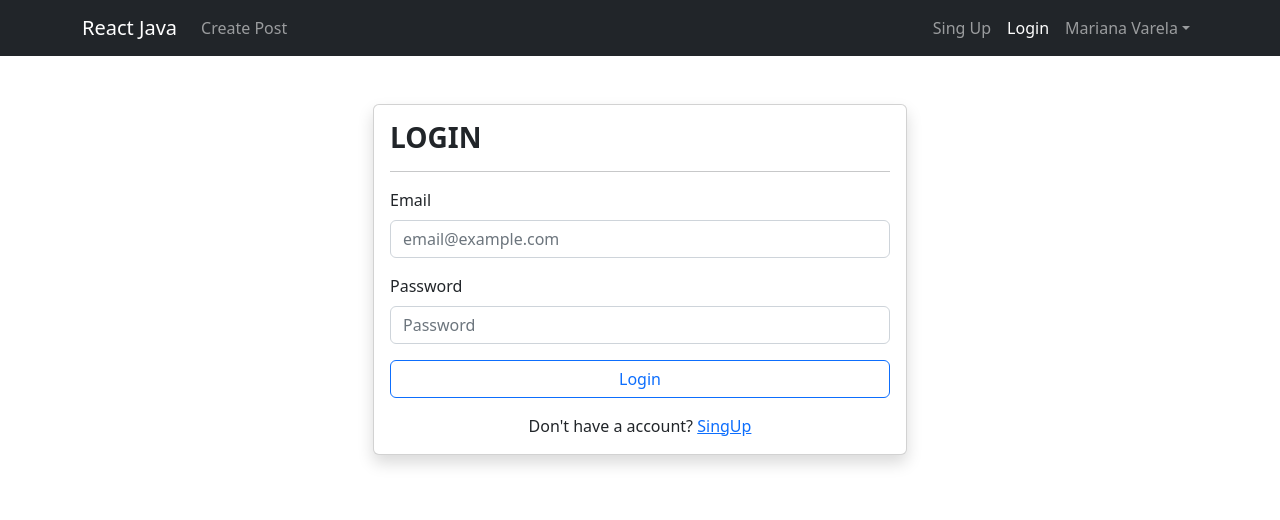
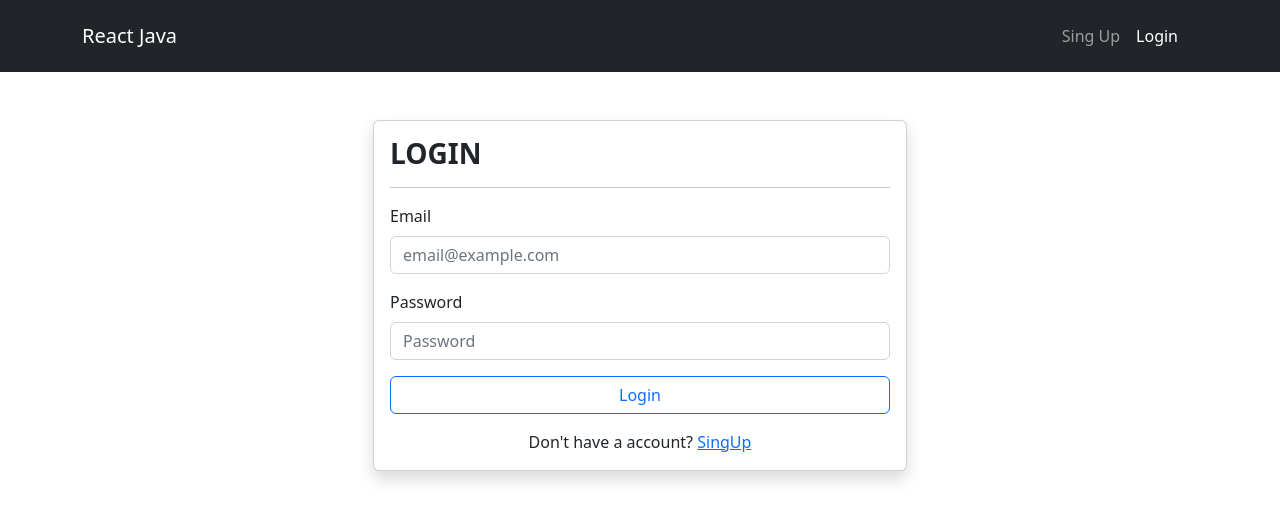
Before and after one commit to MarianaVarG/spring-react-fullstack, a React (Create React App) app in the folder react-fronend/: page /signin in a window 1280 px wide. Shown: the top 520 px of the page. Built offline with nearby package versions, Linux system fonts and the light colour scheme.

Commit message:
Navbar and check if there are a user logged
* Two different navbar components
* The user session is saved

```diff
--- /dev/null
+++ b/react-fronend/src/components/NavbarAnonymous.js
@@ -0,0 +1,26 @@
+import React from "react";
+import { Container, Nav, Navbar } from "react-bootstrap";
+import { NavLink } from "react-router-dom";
+
+export default function NavbarAnonymous() {
+
+    return (
+        <Navbar bg="dark" variant="dark" expand="lg">
+            <Container>
+
+                <Navbar.Toggle aria-controls="main-menu"></Navbar.Toggle>
+
+                <Navbar.Collapse id="main-menu">
+
+                    <Nav className="justify-content-end">
+                        <Nav.Link >Sing Up</Nav.Link>
+
+                        <Nav.Link as={NavLink} to={"/SignIn"}>
+                            Login
+                        </Nav.Link>
+                    </Nav>
+                </Navbar.Collapse>
+            </Container>
+        </Navbar>
+    );
+}
--- /dev/null
+++ b/react-fronend/src/components/NavbarLogged.js
@@ -0,0 +1,29 @@
+import React from "react";
+import { Container, Nav, NavDropdown, Navbar } from "react-bootstrap";
+
+import { useSelector } from "react-redux";
+
+export default function NavbarLogged() {
+    const user = useSelector((state) => state.auth.user);
+
+    return (
+        <Navbar bg="dark" variant="dark" expand="lg">
+            <Container>
+                <Navbar.Toggle aria-controls="main-menu"></Navbar.Toggle>
+
+                <Navbar.Collapse id="main-menu">
+                    <Nav className="me-auto">
+                        <Nav.Link>Create Post</Nav.Link>
+                    </Nav>
+
+                    <Nav className="justify-content-end">
+                        <NavDropdown title={user.sub} id="menu-dropdown">
+                            <NavDropdown.Item>Posts</NavDropdown.Item>
+                            <NavDropdown.Item>Logout</NavDropdown.Item>
+                        </NavDropdown>
+                    </Nav>
+                </Navbar.Collapse>
+            </Container>
+        </Navbar>
+    );
+}
--- a/react-fronend/src/layouts/Navigation.js
+++ b/react-fronend/src/layouts/Navigation.js
@@ -1,33 +1,29 @@
-import React from 'react'
-import { Container, Nav, NavDropdown, Navbar } from 'react-bootstrap'
-import { NavLink } from 'react-router-dom'
+import React from "react";
+import { Container, Navbar } from "react-bootstrap";
+import { NavLink } from "react-router-dom";
+
+import { useSelector } from "react-redux";
+import NavbarLogged from "../components/NavbarLogged";
+import NavbarAnonymous from "../components/NavbarAnonymous";
 
 export default function Navigation() {
+  const loggedIn = useSelector((state) => state.auth.loggedIn);
+
   return (
     <Navbar bg="dark" variant="dark" expand="lg">
       <Container>
-        <Navbar.Brand as={NavLink} to={'/'}>React Java</Navbar.Brand>
+        <Navbar.Brand as={NavLink} to={"/"}>
+          React Java
+        </Navbar.Brand>
 
-        <Navbar.Toggle aria-controls='main-menu'></Navbar.Toggle>
 
-        <Navbar.Collapse id='main-menu'>
-          <Nav className='me-auto'>
-            <Nav.Link>Create Post</Nav.Link>
-          </Nav>
-
-          <Nav className='justify-content-end'>
-            <Nav.Link>Sing Up</Nav.Link>
-
-            <Nav.Link as={NavLink} to={'/SignIn'}>Login</Nav.Link>
-
-            <NavDropdown title='Mariana Varela' id='menu-dropdown'>
-              <NavDropdown.Item>Posts</NavDropdown.Item>
-              <NavDropdown.Item>Logout</NavDropdown.Item>
-            </NavDropdown>
-          </Nav>
-        </Navbar.Collapse>
-
+            {/* If user is not logged or is it */}
+            {!loggedIn ? (
+              <NavbarAnonymous />
+            ) : (
+              <NavbarLogged />
+            )}
       </Container>
     </Navbar>
-  )
+  );
 }
--- a/react-fronend/src/pages/SignIn.js
+++ b/react-fronend/src/pages/SignIn.js
@@ -4,8 +4,9 @@ import validator from 'validator';
 import { Container, Row, Col, Card } from 'react-bootstrap';
 import SignInForm from '../components/forms/SingInForm';
 import { Link } from 'react-router-dom';
-import { useDispatch } from 'react-redux';
-import { isObjectEmpty } from '../helpers/helpers'
+import { useDispatch, useSelector } from 'react-redux';
+import { isObjectEmpty } from '../helpers/helpers';
+import { useNavigate } from 'react-router-dom';
 
 import { loginUser } from '../actions/authActions';
 
@@ -13,8 +14,18 @@ export default function SignIn() {
   const [errors, setErrors] = useState({}) // Empty object
   const dispatch = useDispatch();
 
+  /* Getting the state
+  state.auth because we call auth the reducer in the index
+  */
+  const loggedIn = useSelector(state => state.auth.loggedIn)
+  const navigate = useNavigate();
+
   useEffect(() =>{
     // Mount de component
+    if (loggedIn) {
+      // Redirect to main page
+      navigate("/");
+    }
   });
 
   const login = ({email, password}) => {
```
